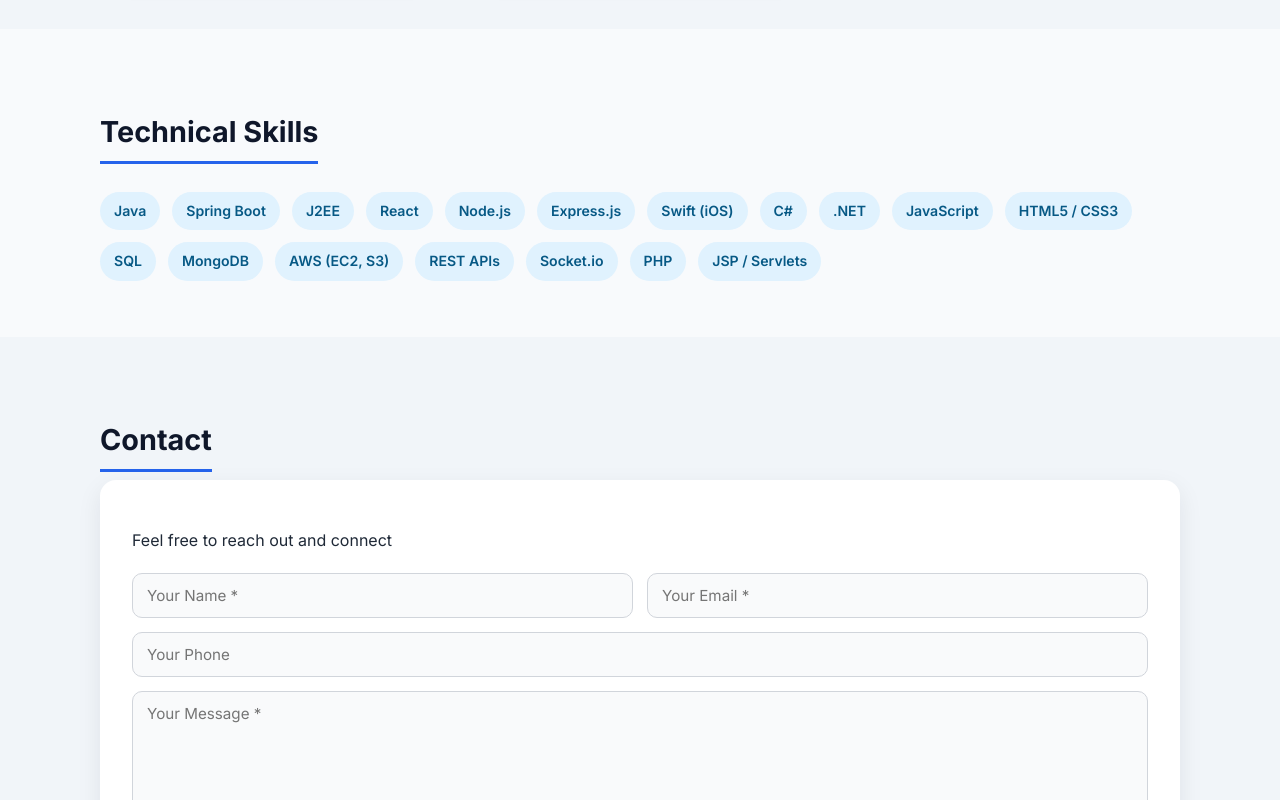
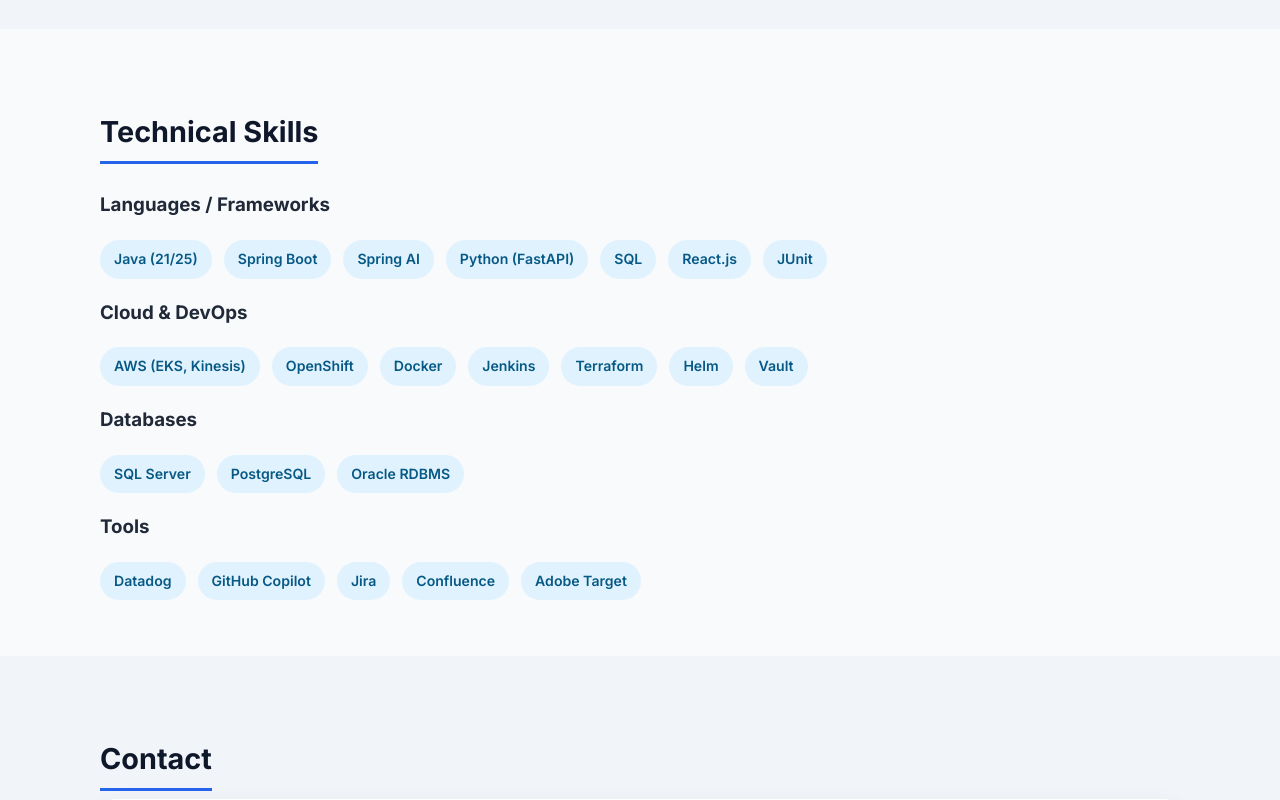
Before and after one commit to vineethg519/vineethg519.github.io, a plain HTML site: page index.html in a window 1280 px wide. Shown: the part 2309-3109 px from the top of the page. Drawn offline with Linux system fonts and the light colour scheme.

Commit message:
add risksentinal project

```diff
--- a/index.html
+++ b/index.html
@@ -61,6 +61,17 @@
 
         <article class="project-card">
           <div class="project-number">01</div>
+          <h3>Risk Sentinel: Agentic AI</h3>
+          <p class="domain">Python · LangGraph · Spring AI</p>
+          <p>An Agentic AI microservice that moves beyond traditional dashboards to proactively monitor, analyze, and mitigate silent data drift in transaction environments.</p>
+          <div class="links">
+            <a href="https://github.com/vineethg519/risksentinal-project" target="_blank" rel="noopener" class="btn-outline"><i class="fa-brands fa-github"></i> View Code</a>
+            <a href="https://medium.com/@vineethga94/beyond-the-dashboard-building-agentic-sentinels-to-solve-silent-data-drift-6d36395210f8" target="_blank" rel="noopener" class="btn-outline"><i class="fa-brands fa-medium"></i> Read Article</a>
+          </div>
+        </article>
+
+        <article class="project-card">
+          <div class="project-number">02</div>
           <h3>Phoenix Collaboration Tool</h3>
           <p class="domain">Desktop App · C# · .NET</p>
           <p>A complete Windows desktop app with chat, task manager, shared calendar, and Google Drive integration. Built with AWS EC2, S3, SQL Server, and SHA-512 security.</p>
@@ -70,7 +81,7 @@
         </article>
 
         <article class="project-card">
-          <div class="project-number">02</div>
+          <div class="project-number">03</div>
           <h3>Lost &amp; Find</h3>
           <p class="domain">iOS App · Swift · Parse SDK</p>
           <p>An iOS mobile app built with Swift, UIKit, and Parse SDK. Stores data in MongoDB/JSON. Designed with auto-layout constraints for iPhone, iPad, and iPod.</p>
@@ -80,7 +91,7 @@
         </article>
 
         <article class="project-card">
-          <div class="project-number">03</div>
+          <div class="project-number">04</div>
           <h3>Job Cost Estimator</h3>
           <p class="domain">Web App · MEAN Stack</p>
           <p>Estimates total cost for jobs like roofing and waterproofing. Built with Node.js, Express, RESTful APIs, EJS, and jQuery using MVC architecture.</p>
@@ -90,7 +101,7 @@
         </article>
 
         <article class="project-card">
-          <div class="project-number">04</div>
+          <div class="project-number">05</div>
           <h3>Online Java Compiler</h3>
           <p class="domain">Web App · JSP · Servlets</p>
           <p>A browser-based Java compiler where users can write, run, and generate .class files. Deployed on a J2EE application server with instant output display.</p>
@@ -100,7 +111,7 @@
         </article>
 
         <article class="project-card">
-          <div class="project-number">05</div>
+          <div class="project-number">06</div>
           <h3>Guestbook App</h3>
           <p class="domain">Web App · Node.js</p>
           <p>A Node.js web application to create, edit, and save notes. Clean interface with full CRUD operations.</p>
@@ -110,7 +121,7 @@
         </article>
 
         <article class="project-card">
-          <div class="project-number">06</div>
+          <div class="project-number">07</div>
           <h3>Chat Application</h3>
           <p class="domain">Web App · Sockets · Node.js</p>
           <p>A real-time chat room application where users communicate over a local server using WebSockets.</p>
@@ -120,7 +131,7 @@
         </article>
 
         <article class="project-card">
-          <div class="project-number">07</div>
+          <div class="project-number">08</div>
           <h3>Dream Computers</h3>
           <p class="domain">Web App · Node.js · NoSQL</p>
           <p>An e-commerce site where users build custom PCs, browse pre-configured rigs, add to cart, and purchase securely. Data stored in NoSQL database.</p>
@@ -130,7 +141,7 @@
         </article>
 
         <article class="project-card">
-          <div class="project-number">08</div>
+          <div class="project-number">09</div>
           <h3>Online Feedback System</h3>
           <p class="domain">Web App · PHP · HTML</p>
           <p>A student feedback portal for professors with admin features for managing faculty, viewing results, and database maintenance. Built with PHP and MySQL.</p>
@@ -147,25 +158,43 @@
 <section id="skills">
   <div class="container">
     <h2 class="section-title">Technical Skills</h2>
+
+    <h3 class="skill-group-title">Languages / Frameworks</h3>
     <div class="skills">
-        <span class="skill">Java</span>
+      <span class="skill">Java (21/25)</span>
       <span class="skill">Spring Boot</span>
-        <span class="skill">J2EE</span>
-        <span class="skill">React</span>
-        <span class="skill">Node.js</span>
-        <span class="skill">Express.js</span>
-        <span class="skill">Swift (iOS)</span>
-        <span class="skill">C#</span>
-        <span class="skill">.NET</span>
-        <span class="skill">JavaScript</span>
-        <span class="skill">HTML5 / CSS3</span>
+      <span class="skill">Spring AI</span>
+      <span class="skill">Python (FastAPI)</span>
       <span class="skill">SQL</span>
-        <span class="skill">MongoDB</span>
-        <span class="skill">AWS (EC2, S3)</span>
-        <span class="skill">REST APIs</span>
-        <span class="skill">Socket.io</span>
-        <span class="skill">PHP</span>
-        <span class="skill">JSP / Servlets</span>
+      <span class="skill">React.js</span>
+      <span class="skill">JUnit</span>
+    </div>
+
+    <h3 class="skill-group-title">Cloud & DevOps</h3>
+    <div class="skills">
+      <span class="skill">AWS (EKS, Kinesis)</span>
+      <span class="skill">OpenShift</span>
+      <span class="skill">Docker</span>
+      <span class="skill">Jenkins</span>
+      <span class="skill">Terraform</span>
+      <span class="skill">Helm</span>
+      <span class="skill">Vault</span>
+    </div>
+
+    <h3 class="skill-group-title">Databases</h3>
+    <div class="skills">
+      <span class="skill">SQL Server</span>
+      <span class="skill">PostgreSQL</span>
+      <span class="skill">Oracle RDBMS</span>
+    </div>
+
+    <h3 class="skill-group-title">Tools</h3>
+    <div class="skills">
+      <span class="skill">Datadog</span>
+      <span class="skill">GitHub Copilot</span>
+      <span class="skill">Jira</span>
+      <span class="skill">Confluence</span>
+      <span class="skill">Adobe Target</span>
     </div>
   </div>
 </section>
```
Lines whose indentation alone changed are shown as unchanged.
